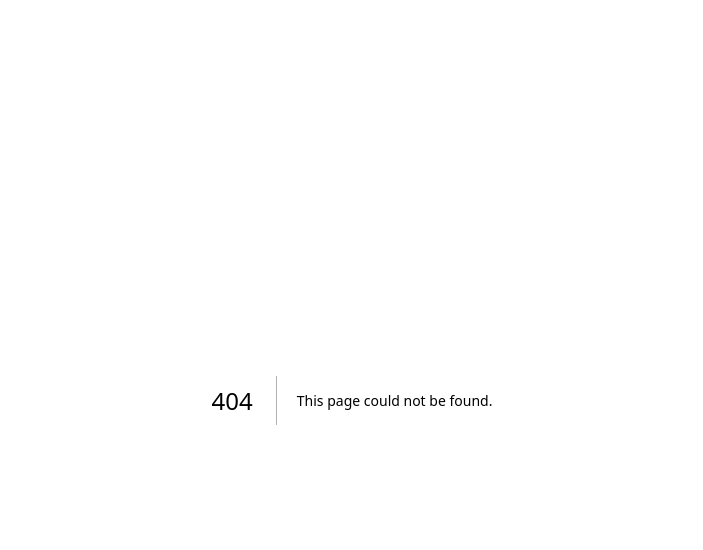
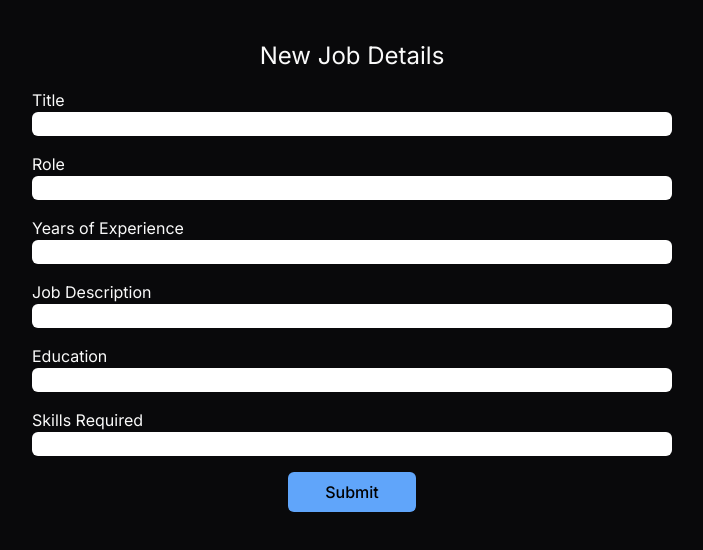
Before and after one commit to Amruthamsh/equinox-mini-project, a Next.js app: page /dashboard/employer/postjob in a window 1280 px wide. Before the commit this address had no page. Shown: the top 550 px of the page, without its empty margins (288-991 px from the left). Built offline with nearby package versions, Linux system fonts and the light colour scheme.

Commit message:
employer-dashboard

```diff
--- /dev/null
+++ b/src/app/dashboard/employer/jobdetails/page.tsx
@@ -0,0 +1,9 @@
+import React from 'react'
+
+function page() {
+  return (
+    <div>page</div>
+  )
+}
+
+export default page
--- a/src/app/dashboard/employer/page.tsx
+++ b/src/app/dashboard/employer/page.tsx
@@ -1,4 +1,6 @@
 import React from "react";
+import Link from 'next/link'
+
 import {
   getKindeServerSession,
   LogoutLink,
@@ -41,10 +43,71 @@ const page = async () => {
 
   return (
     <>
-      <div>Employer page</div>
-      <div className="text-white">{user?.given_name}</div>
-      <div>{employer.companyName}</div>
-      <LogoutLink>Log Out</LogoutLink>
+     <div className="flex justify-between items-center pl-8 pb-32 pr-8 pt-3">
+       <h3 className="font-medium text-lg">Employer Dashboard</h3>
+       <Link href="/dashboard/employer/postjob">
+         <button className="relative inline-flex h-8 overflow-hidden rounded-full p-[1px] focus:outline-none focus:ring-2 focus:ring-slate-400 focus:ring-offset-2 focus:ring-offset-slate-50">
+           <span className="absolute inset-[-1000%] animate-[spin_2s_linear_infinite] bg-[conic-gradient(from_90deg_at_50%_50%,#E2CBFF_0%,#393BB2_50%,#E2CBFF_100%)]" />
+           <span className="inline-flex h-full w-full cursor-pointer items-center justify-center rounded-full bg-slate-950 px-3 py-1 text-sm font-medium text-white backdrop-blur-3xl">
+           Post new Job
+           </span>
+         </button>
+        </Link>
+     </div>
+
+      <h1 className="text-3xl text-center pb-5">Jobs Posted</h1>
+      <div className="grid grid-cols-1 sm:grid-cols-1 lg:grid-cols-2 gap-8 pl-5 pr-5 h-fit pb-10 absolute">
+
+        <div className="grid2-item bg-indigo-950 rounded-xl p-5 flex flex-col justify-between">
+          <div>
+           <h1 className="text-center pb-2">Software Engineer</h1>
+           <p>We are looking for a talented Software Engineer to join our development team. The ideal candidate will have experience in designing, developing, and implementing software solutions. Responsibilities include writing clean and efficient code, debugging programs, and collaborating with other developers to create high-quality products.</p>
+          </div>
+          <div className="flex justify-end mt-auto">
+          <Link href="/dashboard/employer/jobdetails/1">
+            <div className="bg-white text-slate-950 p-2 rounded">Know more</div>
+          </Link>
+          </div>
+        </div>
+
+        <div className="grid2-item bg-rose-800 rounded-xl p-5 flex flex-col justify-between">
+         <div>
+           <h1 className="text-center pb-2">Marketing Manager</h1>
+           <p>We are seeking an experienced Marketing Manager to develop and implement marketing strategies that will drive growth and brand awareness. The ideal candidate will have a proven track record in marketing, excellent leadership skills, and the ability to work in a fast-paced environment.</p>
+         </div>
+         <div className="flex justify-end mt-auto">
+           <Link href="/dashboard/employer/jobdetails/2">
+             <div className="bg-white text-slate-950 p-2 rounded">Know more</div>
+           </Link>
+         </div>
+        </div>
+
+        <div className="grid2-item bg-rose-800 rounded-xl p-5 flex flex-col justify-between">
+         <div>
+           <h1 className="text-center pb-2">Project Manager</h1>
+           <p>We are looking for a highly organized and motivated Project Manager to lead and manage projects from inception to completion. The ideal candidate will be responsible for planning, executing, and overseeing projects to ensure they are completed on time and within budget.</p>
+         </div>
+         <div className="flex justify-end mt-auto">
+          <Link href="/dashboard/employer/jobdetails/3">
+            <div className="bg-white text-slate-950 p-2 rounded">Know more</div>
+          </Link>
+         </div>
+        </div>
+
+        <div className="grid2-item bg-indigo-950 rounded-xl p-5 flex flex-col justify-between">
+         <div>
+           <h1 className="text-center pb-2">Human Resources Specialist</h1>
+           <p>We are looking for a dedicated Human Resources Specialist to join our HR team. The ideal candidate will handle recruitment, employee relations, performance management, and compliance with labor laws and regulations.</p>
+         </div>
+         <div className="flex justify-end mt-auto">
+          <Link href="/dashboard/employer/jobdetails/4">
+            <div className="bg-white text-slate-950 p-2 rounded">Know more</div>
+          </Link>
+         </div>
+        </div>
+
+      </div>
+
     </>
   );
 };
--- /dev/null
+++ b/src/app/dashboard/employer/postjob/page.tsx
@@ -0,0 +1,49 @@
+import React from 'react'
+
+function page() {
+  return (
+    <div className='mx-auto max-w-2xl px-4 my-10'>
+      <h1 className='text-center text-2xl'>New Job Details</h1>
+      <form>
+        <div className='w-full flex flex-col my-4'>
+          <label htmlFor="title">Title</label>
+          <input type="text" autoComplete="off" id="title" className='bg-white text-black-100 rounded-md'/>
+        </div>
+
+        <div className='w-full flex flex-col my-4'>
+          <label htmlFor="title">Role</label>
+          <input type="text" autoComplete="off" id="title" className='bg-white text-black-100 rounded-md'/>
+        </div>
+
+        <div className='w-full flex flex-col my-4'>
+          <label htmlFor="title">Years of Experience</label>
+          <input type="text" autoComplete="off" id="title" className='bg-white text-black-100 rounded-md'/>
+        </div>
+
+        <div className='w-full flex flex-col row-span-3 my-4'>
+          <label htmlFor="title">Job Description</label>
+          <input type="text" autoComplete="off" id="title" className='bg-white text-black-100 rounded-md'/>
+        </div>
+
+        <div className='w-full flex flex-col my-4'>
+          <label htmlFor="title">Education</label>
+          <input type="text" autoComplete="off" id="title" className='bg-white text-black-100 rounded-md'/>
+        </div>
+
+        <div className='w-full flex flex-col my-4'>
+          <label htmlFor="title">Skills Required</label>
+          <input type="text" autoComplete="off" id="title" className='bg-white text-black-100 rounded-md'/>
+        </div>
+
+        <div className='flex justify-center'>
+          <button type='submit' className='px-4 py-2 w-32 place-content-center rounded-md bg-blue-400 text-black font-medium'>
+           Submit
+          </button>
+        </div>
+      </form>
+
+    </div>
+  )
+}
+
+export default page
--- a/src/components/Hero.tsx
+++ b/src/components/Hero.tsx
@@ -36,7 +36,7 @@ const Hero = () => {
              className="w-full h-full"
              particleColor="#FFFFFF"
             />
-            <div className="absolute inset-0 w-full h-full dark:bg-black-100 [mask-image:radial-gradient(350px_200px_at_top,transparent_20%,white)]"></div>
+            <div className="absolute inset-0 w-full h-full dark:bg-black-100 [mask-image:radial-gradient(350px_200px_at_top,transparent_90%,white)]"></div>
           </div>
         </div>
         </div>
--- a/src/components/Navbar.tsx
+++ b/src/components/Navbar.tsx
@@ -8,7 +8,7 @@ import {
 
 const Navbar = () => {
   return (
-    <div className="flex flex-row place-items-end gap-x-96 my-2 z-10">
+    <div className="flex flex-row place-content-between gap-x-96 my-2 z-10">
       <div className="max-w-[70vw] md:max-w-1xl lg:max-w-[40vw] justify-start flex gap-20 cursor-pointer ">
         <div>About us</div>
         <div>Contact us</div>
--- a/src/components/ui/BentoGrid.tsx
+++ b/src/components/ui/BentoGrid.tsx
@@ -152,7 +152,7 @@ export const BentoGridItem = ({
                 icon={<IoCopyOutline />}
                 position="left"
                 handleClick={handleCopy}
-                otherClasses="!bg-[#161A31]"
+                otherClasses="!bg-[#161A31] z-10"
               />
             </div>
           )}
```
